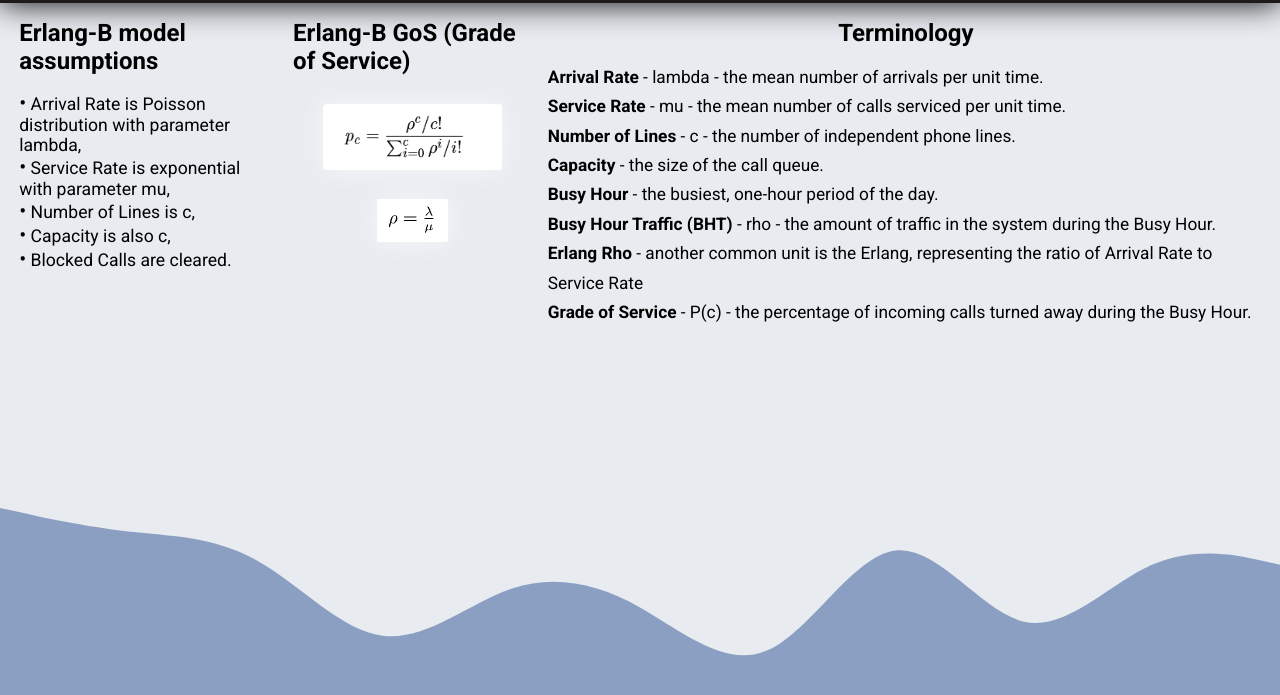
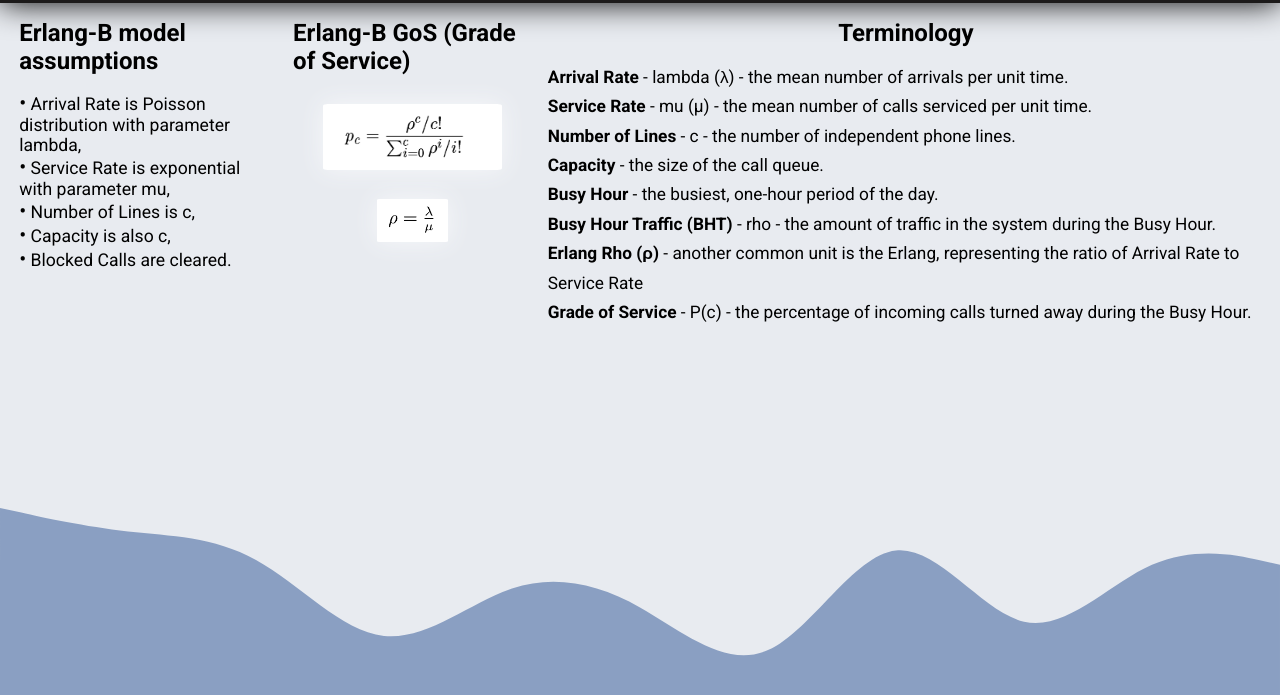
Before and after one commit to Maylayloo/Erlang-B-calculator, a plain HTML site: page index.html in a window 1280 px wide. Shown: the part 65-760 px from the top of the page. Drawn offline with Linux system fonts and the light colour scheme.

Commit message:
Greek symbols visualization

```diff
--- a/index.html
+++ b/index.html
@@ -38,13 +38,13 @@
       <div id="info">
           <h2>Terminology</h2>
           <p>
-              <span>Arrival Rate</span> - lambda - the mean number of arrivals per unit time. <br>
-              <span>Service Rate</span> - mu - the mean number of calls serviced per unit time. <br>
+              <span>Arrival Rate</span> - lambda (&lambda;) - the mean number of arrivals per unit time. <br>
+              <span>Service Rate</span> - mu (&#181;) - the mean number of calls serviced per unit time. <br>
               <span>Number of Lines</span> - c - the number of independent phone lines. <br>
               <span>Capacity</span> - the size of the call queue. <br>
               <span>Busy Hour</span> - the busiest, one-hour period of the day. <br>
               <span>Busy Hour Traffic (BHT)</span> - rho - the amount of traffic in the system during the Busy Hour. <br>
-              <span>Erlang Rho</span> - another common unit is the Erlang, representing the ratio of Arrival Rate to Service Rate <br>
+              <span>Erlang Rho (&rho;)</span> - another common unit is the Erlang, representing the ratio of Arrival Rate to Service Rate <br>
               <span>Grade of Service</span> - P(c) - the percentage of incoming calls turned away during the Busy Hour. <br>
           </p>
       </div>
```
